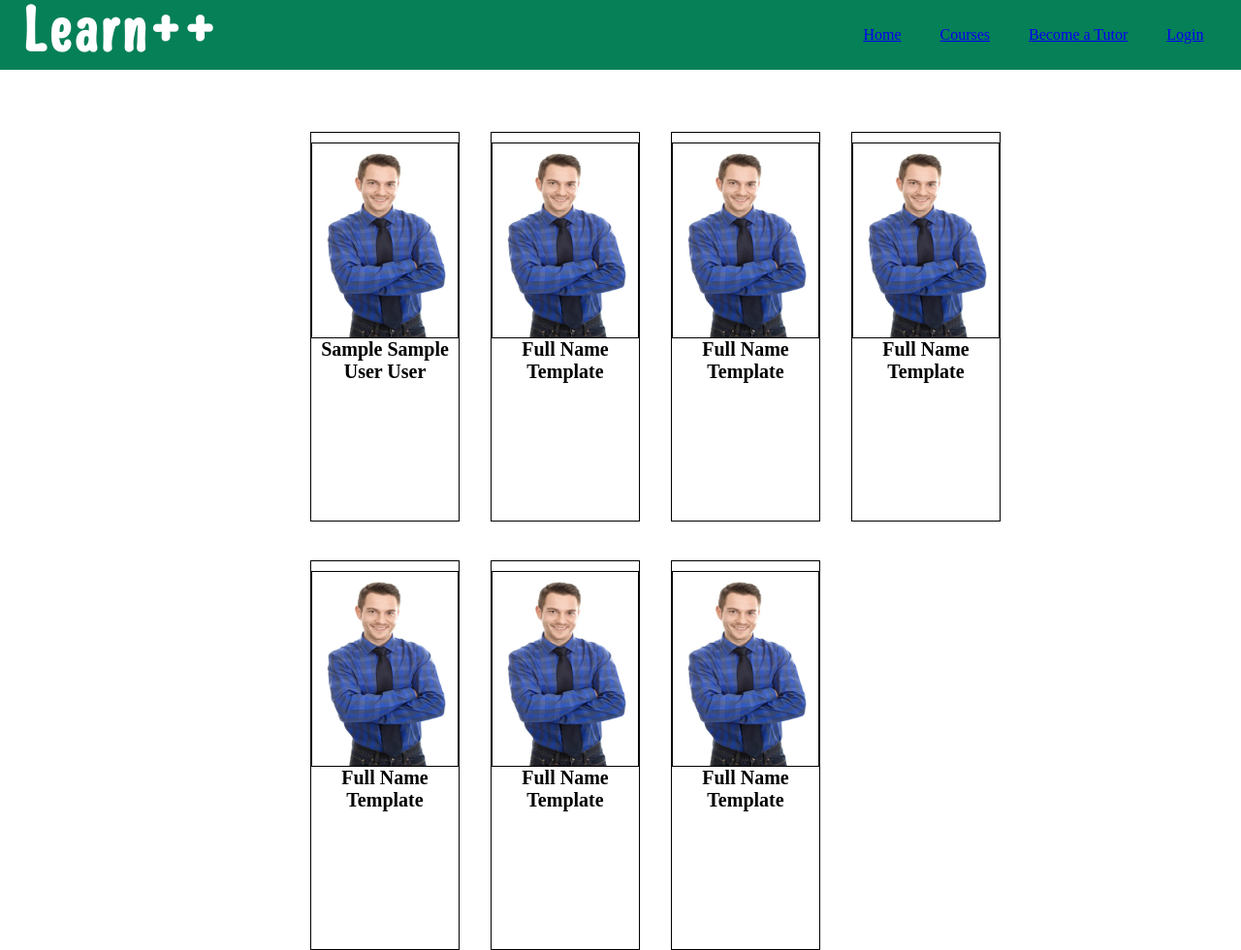
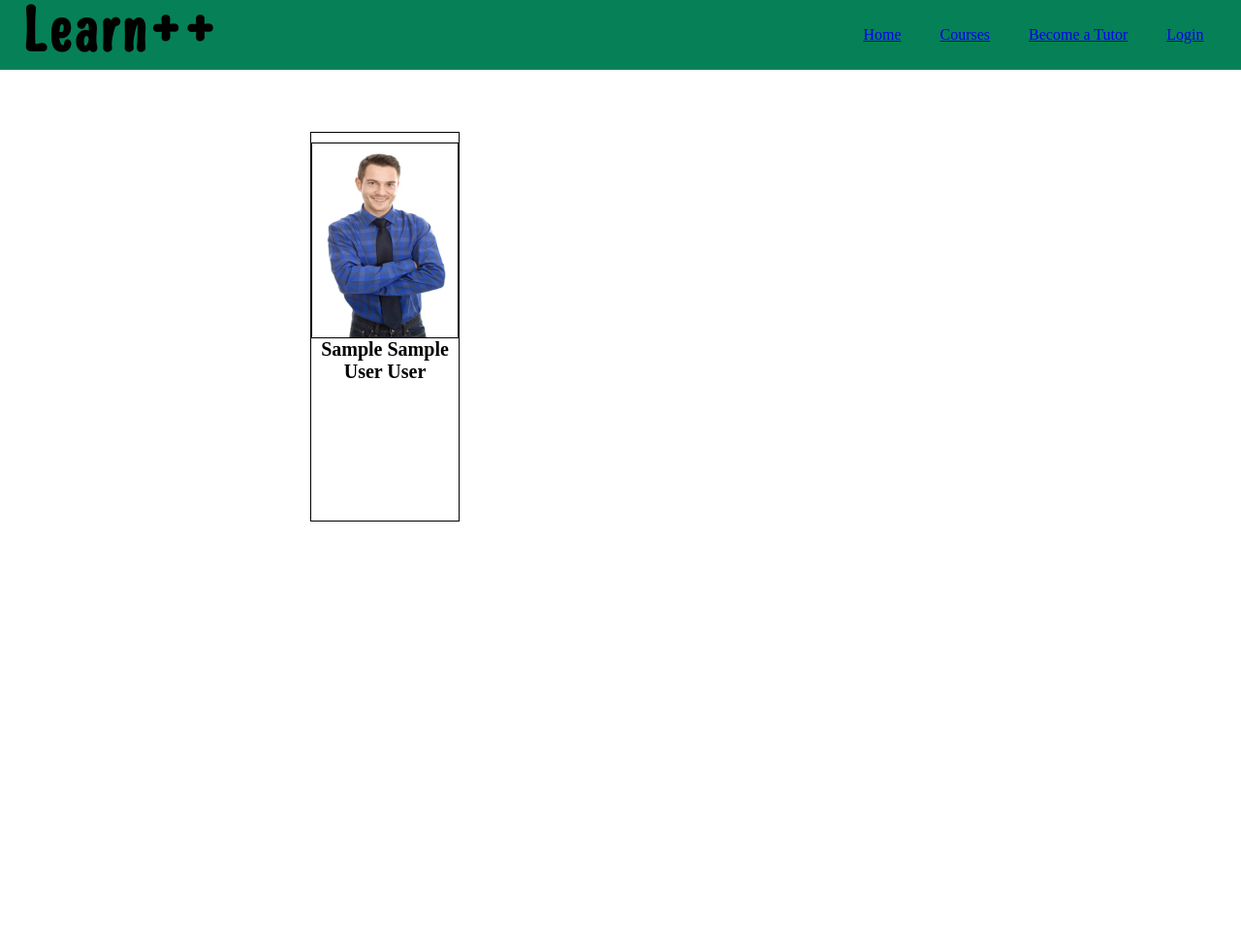
Before and after one commit to rZulan/Finals, a PHP site: page /core/tutors.php in a window 1280 px wide. Shown: the whole page at 97% size. After the commit the page ends 538 px from the top, so only its background shows below. Run offline with PHP 8.4, Linux system fonts and the light colour scheme; tables that the repository leaves empty or names only in its code hold one stand-in row (values such as "Sample post").

Commit message:
registered user -> tutor

```diff
--- a/auth/login/login.php
+++ b/auth/login/login.php
@@ -3,6 +3,7 @@ define('PAGE_NAME', 'Login');
 
 include('../../main.php');
 include('../../connection/main.php');
+include('../../utils/checker.php');
 
 if(isLoggedIn()) {
     header('location: ../../core/home.php');
--- a/auth/logout.php
+++ b/auth/logout.php
@@ -1,5 +1,7 @@
 <?php
 include('../main.php');
+include('../connection/main.php');
+include('../utils/checker.php');
 
 if(isLoggedIn()) {
     unset($_SESSION['user_id']);
--- a/core/tutors.php
+++ b/core/tutors.php
@@ -37,31 +37,6 @@ include('../utils/getter.php');
             echo "</div>";
         }
         ?>
-
-        <div class="tutor">
-            <img src="/assets/stock/400x600.png" alt="">
-            <h1>Full Name Template</h1>
-        </div>
-        <div class="tutor">
-            <img src="/assets/stock/400x600.png" alt="">
-            <h1>Full Name Template</h1>
-        </div>
-        <div class="tutor">
-            <img src="/assets/stock/400x600.png" alt="">
-            <h1>Full Name Template</h1>
-        </div>
-        <div class="tutor">
-            <img src="/assets/stock/400x600.png" alt="">
-            <h1>Full Name Template</h1>
-        </div>
-        <div class="tutor">
-            <img src="/assets/stock/400x600.png" alt="">
-            <h1>Full Name Template</h1>
-        </div>
-        <div class="tutor">
-            <img src="/assets/stock/400x600.png" alt="">
-            <h1>Full Name Template</h1>
-        </div>
     </div>
 </body>
 </html>
--- a/parts/logo.php
+++ b/parts/logo.php
@@ -13,7 +13,7 @@
     text-align: center;
     text-decoration: none;
 
-    color: white;
+    color: black;
 }
 
 #brand-name:hover {
--- a/parts/sidebar.php
+++ b/parts/sidebar.php
@@ -12,7 +12,7 @@
             echo "<li><a href=\"/core/dashboard/admin/index.php\">ADMIN</a></li>";
         }
         ?>
-        <li><a href="/core//dashboard/user/index.php">USER</a></li>
+        <li><a href="/core/dashboard/user/index.php">USER</a></li>
         <li><a href="/auth/logout.php">LOGOUT</a></li>
     </ul>
 </div>
```
Also changed, not shown: auth/register/choices/tutor.php (+28 -0 lines), core/dashboard/admin/users.php (+9 -0 lines).
